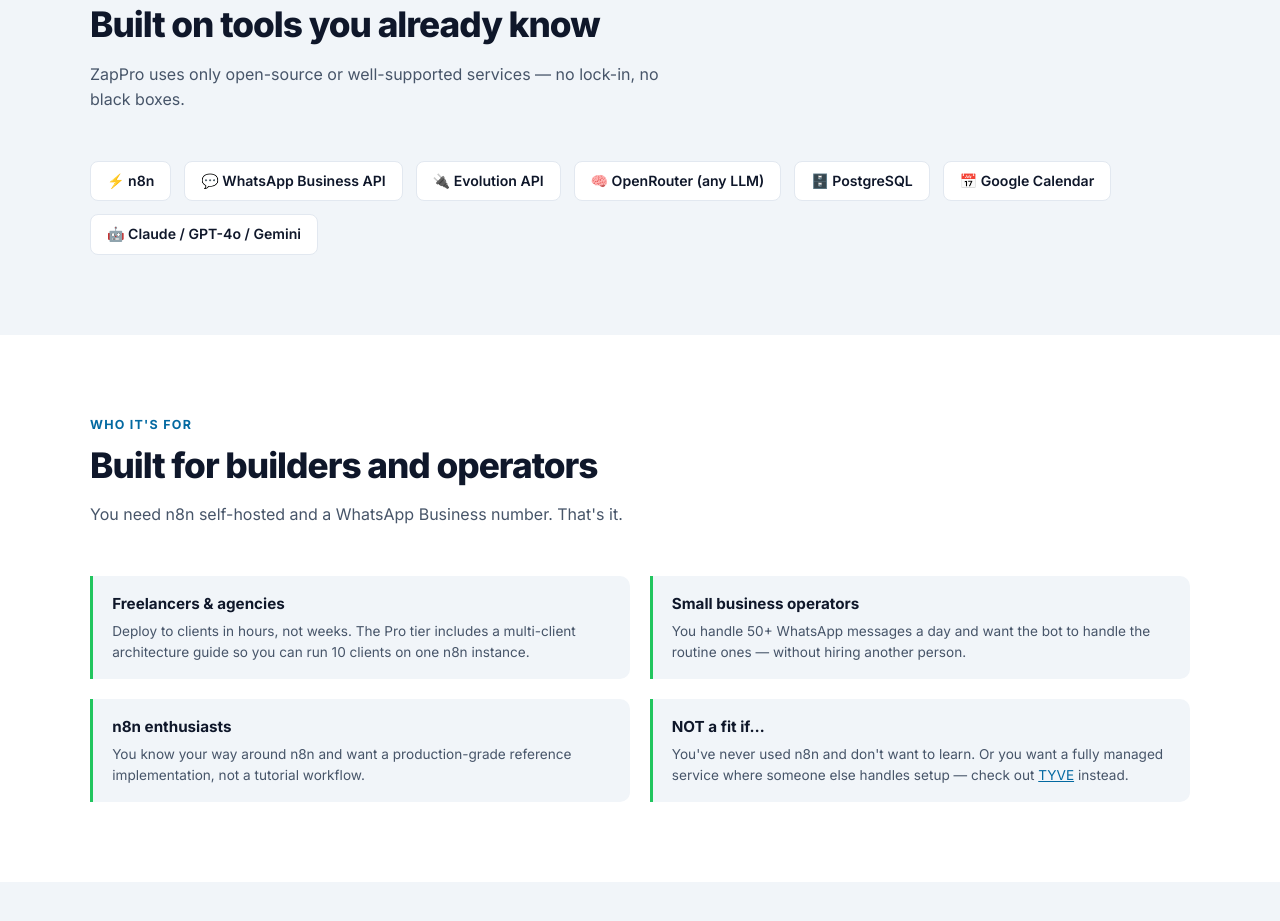
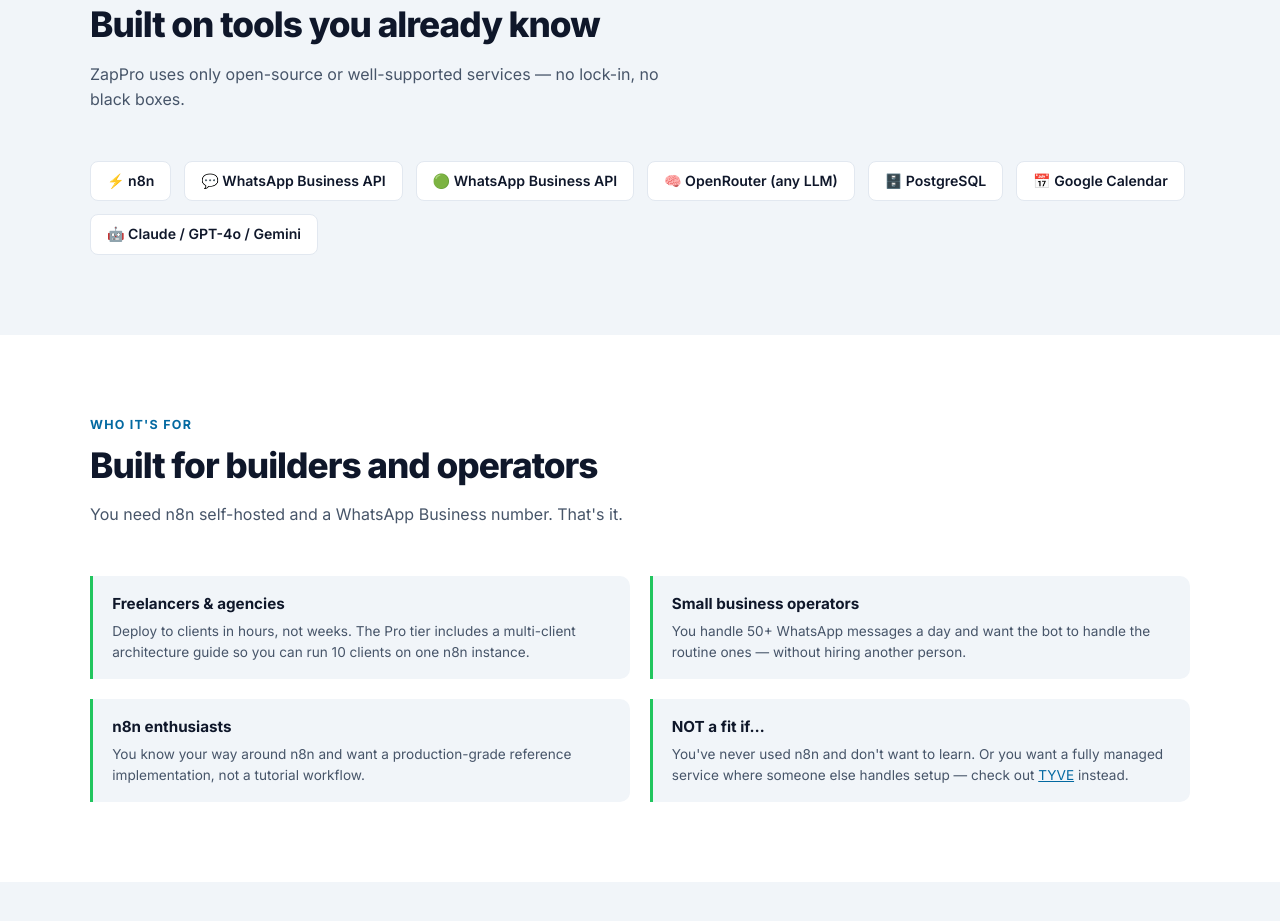
Before and after one commit to czrstar/zappro-international, a plain HTML site: page index.html in a window 1280 px wide. Shown: the part 3016-3937 px from the top of the page. Drawn offline with Linux system fonts and the light colour scheme.

Commit message:
rename badge: Evolution API -> WhatsApp Business API

```diff
--- a/index.html
+++ b/index.html
@@ -500,7 +500,7 @@
     <div class="tech-chips">
       <div class="chip">⚡ n8n</div>
       <div class="chip">💬 WhatsApp Business API</div>
-      <div class="chip">🔌 Evolution API</div>
+      <div class="chip">🟢 WhatsApp Business API</div>
       <div class="chip">🧠 OpenRouter (any LLM)</div>
       <div class="chip">🗄️ PostgreSQL</div>
       <div class="chip">📅 Google Calendar</div>
```
